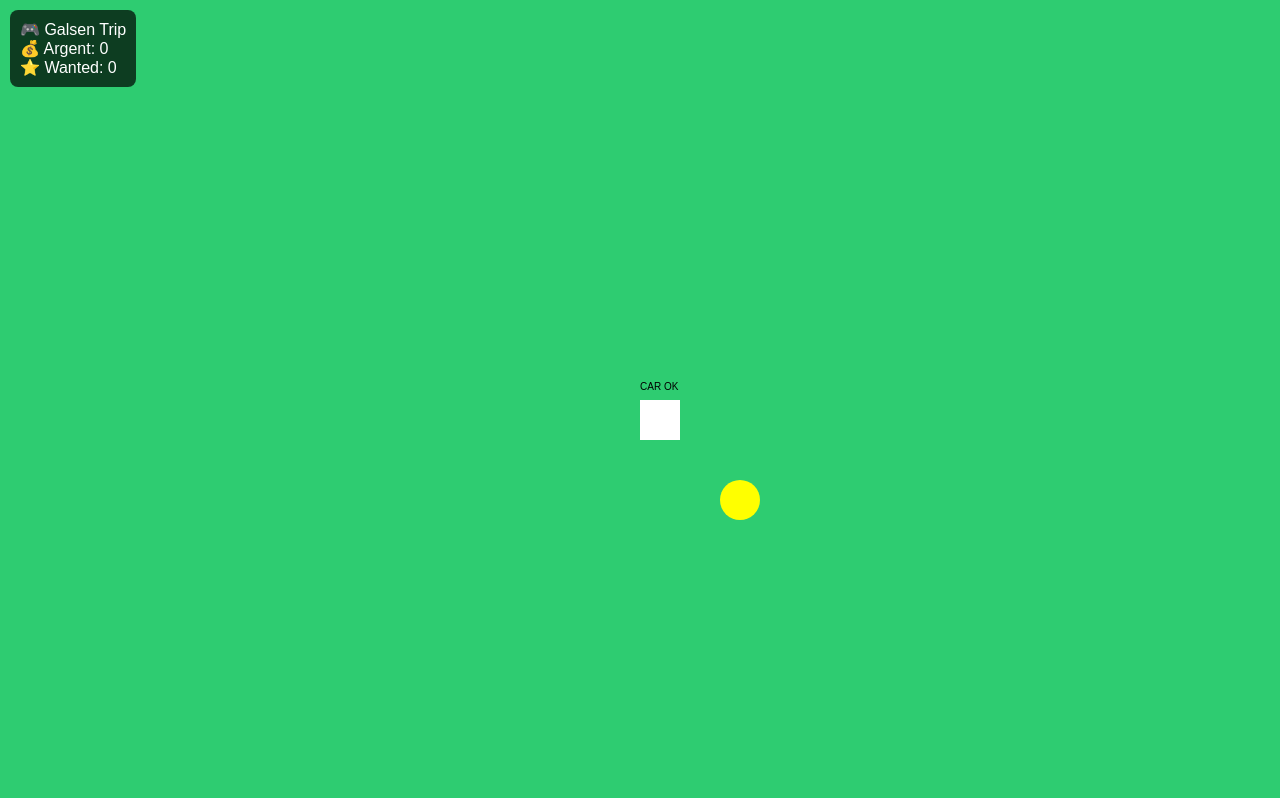
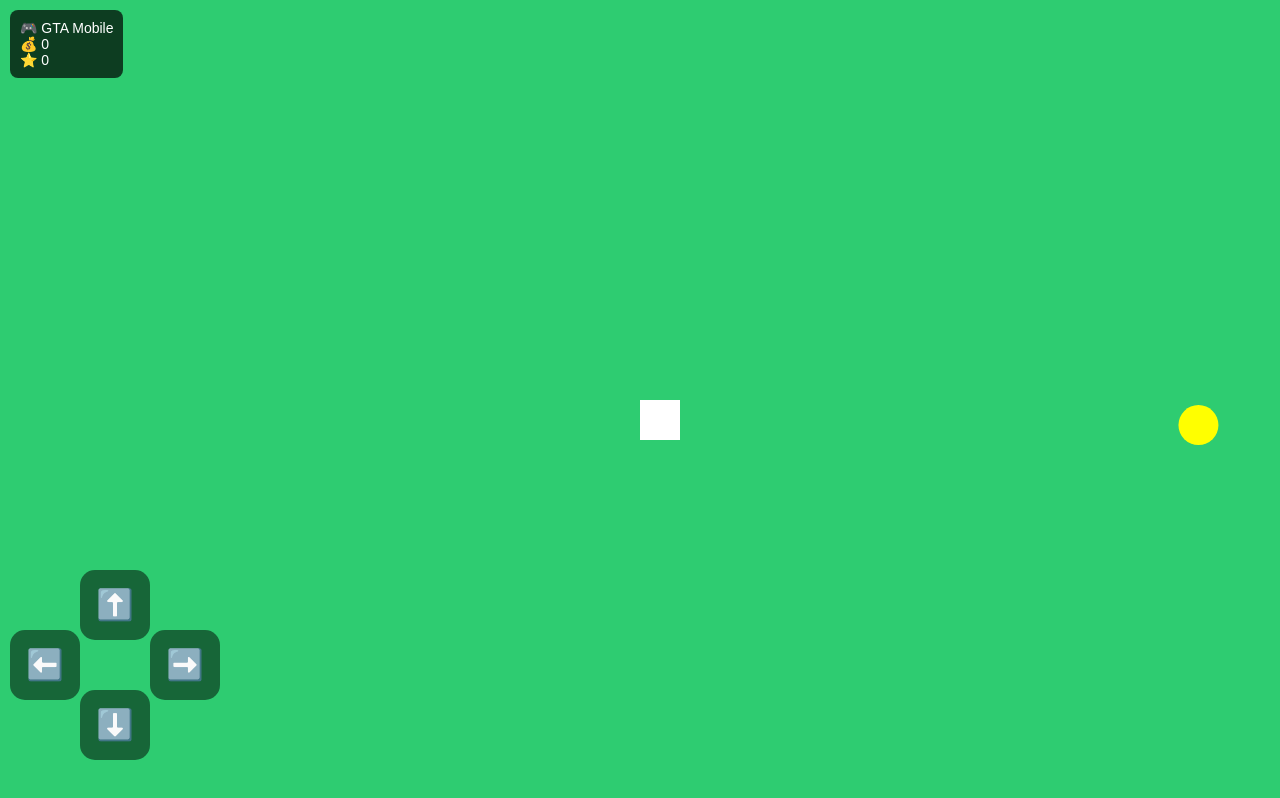
Before and after one commit to khalilsylla2021-stack/-galsen-trip-online, a plain HTML site: page index.html in a window 1280 px wide. Drawn offline with Linux system fonts and the light colour scheme.

Commit message:
Update index.html

```diff
--- a/index.html
+++ b/index.html
@@ -2,12 +2,14 @@
 <html lang="fr">
 <head>
 <meta charset="UTF-8">
-<title>Galsen Trip Test</title>
+<title>Galsen Trip Mobile GTA</title>
 
 <style>
 body { margin:0; overflow:hidden; font-family:Arial; }
+
 canvas { display:block; background:#2ecc71; }
 
+/* HUD */
 #hud{
 position:fixed;
 top:10px;
@@ -16,17 +18,44 @@ canvas { display:block; background:#2ecc71; }
 color:white;
 padding:10px;
 border-radius:8px;
+font-size:14px;
+z-index:10;
 }
+
+/* BOUTONS MOBILE */
+.btn{
+position:fixed;
+width:70px;
+height:70px;
+background:rgba(0,0,0,0.5);
+color:white;
+font-size:30px;
+text-align:center;
+line-height:70px;
+border-radius:15px;
+user-select:none;
+z-index:10;
+}
+
+#up{bottom:160px;left:80px;}
+#down{bottom:40px;left:80px;}
+#left{bottom:100px;left:10px;}
+#right{bottom:100px;left:150px;}
 </style>
 </head>
 
 <body>
 
 <div id="hud">
-🎮 Galsen Trip<br>
-💰 Argent: <span id="money">0</span><br>
-⭐ Wanted: <span id="wanted">0</span>
+🎮 GTA Mobile<br>
+💰 <span id="money">0</span><br>
+⭐ <span id="wanted">0</span>
 </div>
+
+<div id="up" class="btn">⬆️</div>
+<div id="down" class="btn">⬇️</div>
+<div id="left" class="btn">⬅️</div>
+<div id="right" class="btn">➡️</div>
 
 <canvas id="game"></canvas>
 
@@ -37,36 +66,37 @@ const ctx=canvas.getContext("2d");
 canvas.width=window.innerWidth;
 canvas.height=window.innerHeight;
 
-// 🚗 voiture AU CENTRE (donc toujours visible)
-let car={
- x:canvas.width/2,
- y:canvas.height/2,
- size:40,
- speed:6
-};
-
-// 🎯 mission proche du joueur
-let mission={
- x:car.x+100,
- y:car.y+100
-};
-
+let car={x:canvas.width/2,y:canvas.height/2,size:40,speed:6};
 let money=0;
 let wanted=0;
 
-let keys={};
+let mission={
+x:Math.random()*canvas.width,
+y:Math.random()*canvas.height
+};
 
-window.addEventListener("keydown",e=>keys[e.key]=true);
-window.addEventListener("keyup",e=>keys[e.key]=false);
+let control={up:false,down:false,left:false,right:false};
+
+/* TOUCH CONTROLS */
+document.getElementById("up").ontouchstart=()=>control.up=true;
+document.getElementById("up").ontouchend=()=>control.up=false;
+
+document.getElementById("down").ontouchstart=()=>control.down=true;
+document.getElementById("down").ontouchend=()=>control.down=false;
+
+document.getElementById("left").ontouchstart=()=>control.left=true;
+document.getElementById("left").ontouchend=()=>control.left=false;
+
+document.getElementById("right").ontouchstart=()=>control.right=true;
+document.getElementById("right").ontouchend=()=>control.right=false;
 
 function update(){
 
-if(keys["ArrowLeft"])car.x-=car.speed;
-if(keys["ArrowRight"])car.x+=car.speed;
-if(keys["ArrowUp"])car.y-=car.speed;
-if(keys["ArrowDown"])car.y+=car.speed;
+if(control.left)car.x-=car.speed;
+if(control.right)car.x+=car.speed;
+if(control.up)car.y-=car.speed;
+if(control.down)car.y+=car.speed;
 
-// collision mission
 let dx=car.x-mission.x;
 let dy=car.y-mission.y;
 
@@ -86,23 +116,18 @@ function draw(){
 
 ctx.clearRect(0,0,canvas.width,canvas.height);
 
-// fond vert
 ctx.fillStyle="#2ecc71";
 ctx.fillRect(0,0,canvas.width,canvas.height);
 
-// mission (JAUNE TRÈS VISIBLE)
+// mission
 ctx.fillStyle="yellow";
 ctx.beginPath();
 ctx.arc(mission.x,mission.y,20,0,Math.PI*2);
 ctx.fill();
 
-// voiture (GROS CUBE BLANC)
+// voiture
 ctx.fillStyle="white";
 ctx.fillRect(car.x,car.y,car.size,car.size);
-
-// texte debug
-ctx.fillStyle="black";
-ctx.fillText("CAR OK",car.x,car.y-10);
 
 if(wanted>0){
 ctx.fillStyle="red";
```
Lines whose indentation alone changed are shown as unchanged.
